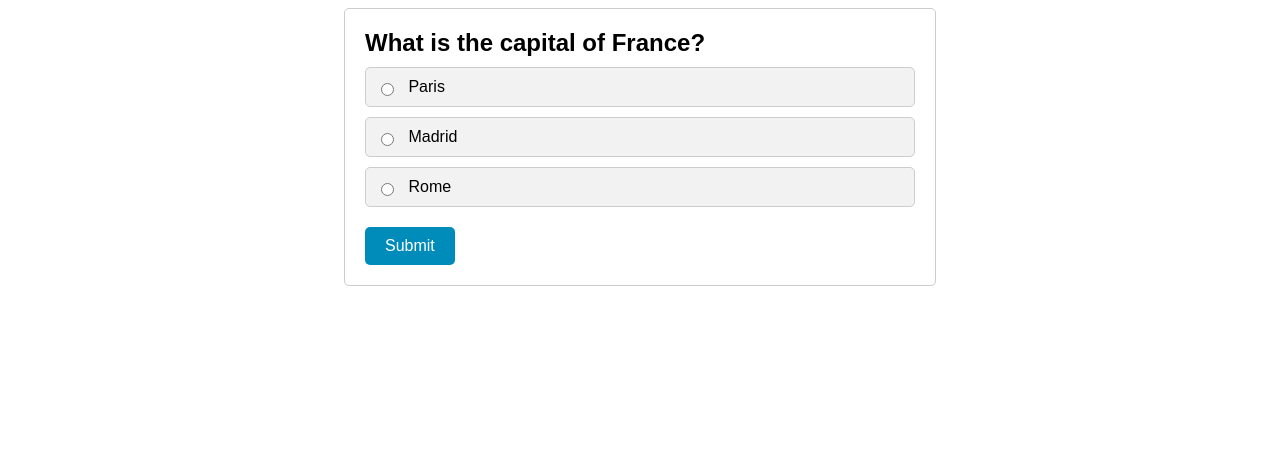
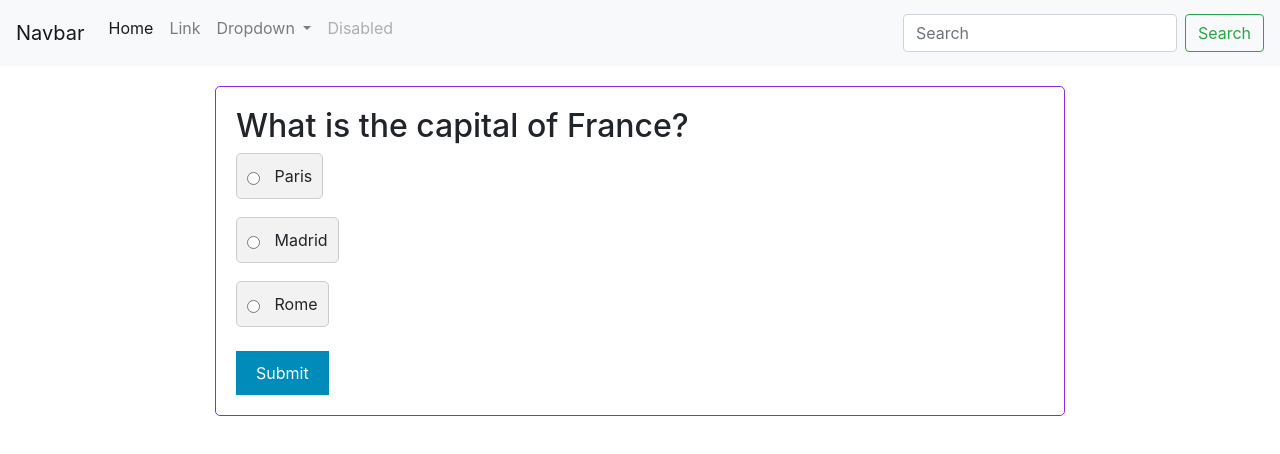
Before and after one commit to aravind-cod-101/Quiz-Application-BCA, a plain HTML site: page index.html in a window 1280 px wide. Drawn offline with nearby package versions, Linux system fonts and the light colour scheme.

Commit message:
modified the html and css files

```diff
--- a/assets/quiz.css
+++ b/assets/quiz.css
@@ -1,13 +1,16 @@
 body {
   font-family: Arial, sans-serif;
+  background-color: azure;
 }
 
 #quiz-container {
-  max-width: 550px;
+  max-width: 850px;
   margin: 0 auto;
   padding: 20px;
   border: 1px solid #ccc;
   border-radius: 5px;
+  border-color: blueviolet;
+  margin-top: 20px;
 }
 
 h2 {
--- a/index.html
+++ b/index.html
@@ -3,10 +3,53 @@
   <head>
     <meta charset="UTF-8">
     <title>Quiz//Application</title>
+    <!-- Vanila CSS Link -->
     <link rel="stylesheet" href="./assets/quiz.css">
+    <!-- Bootstrap CSS link -->
+    <link rel="stylesheet" href="https://cdn.jsdelivr.net/npm/bootstrap@4.0.0/dist/css/bootstrap.min.css" integrity="sha384-Gn5384xqQ1aoWXA+058RXPxPg6fy4IWvTNh0E263XmFcJlSAwiGgFAW/dAiS6JXm" crossorigin="anonymous">
   </head>
   <body>
+    <header>
+      <!-- navbar -->
+      <nav class="navbar navbar-expand-lg navbar-light bg-light">
+        <a class="navbar-brand" href="#">Navbar</a>
+        <button class="navbar-toggler" type="button" data-toggle="collapse" data-target="#navbarSupportedContent" aria-controls="navbarSupportedContent" aria-expanded="false" aria-label="Toggle navigation">
+          <span class="navbar-toggler-icon"></span>
+        </button>
+
+        <div class="collapse navbar-collapse" id="navbarSupportedContent">
+          <ul class="navbar-nav mr-auto">
+            <li class="nav-item active">
+              <a class="nav-link" href="#">Home <span class="sr-only">(current)</span></a>
+            </li>
+            <li class="nav-item">
+              <a class="nav-link" href="#">Link</a>
+            </li>
+            <li class="nav-item dropdown">
+              <a class="nav-link dropdown-toggle" href="#" id="navbarDropdown" role="button" data-toggle="dropdown" aria-haspopup="true" aria-expanded="false">
+                Dropdown
+              </a>
+              <div class="dropdown-menu" aria-labelledby="navbarDropdown">
+                <a class="dropdown-item" href="#">Action</a>
+                <a class="dropdown-item" href="#">Another action</a>
+                <div class="dropdown-divider"></div>
+                <a class="dropdown-item" href="#">Something else here</a>
+              </div>
+            </li>
+            <li class="nav-item">
+              <a class="nav-link disabled" href="#">Disabled</a>
+            </li>
+          </ul>
+          <form class="form-inline my-2 my-lg-0">
+            <input class="form-control mr-sm-2" type="search" placeholder="Search" aria-label="Search">
+            <button class="btn btn-outline-success my-2 my-sm-0" type="submit">Search</button>
+          </form>
+        </div>
+      </nav>
+    </header>
     <div id="quiz-container"></div>
+    <!-- vanila javascript Link -->
     <script src="./assets/quiz.js"></script>
+    <!-- Bootstrap Javascript, Jquery and popper.js Link -->
   </body>
 </html>
```
